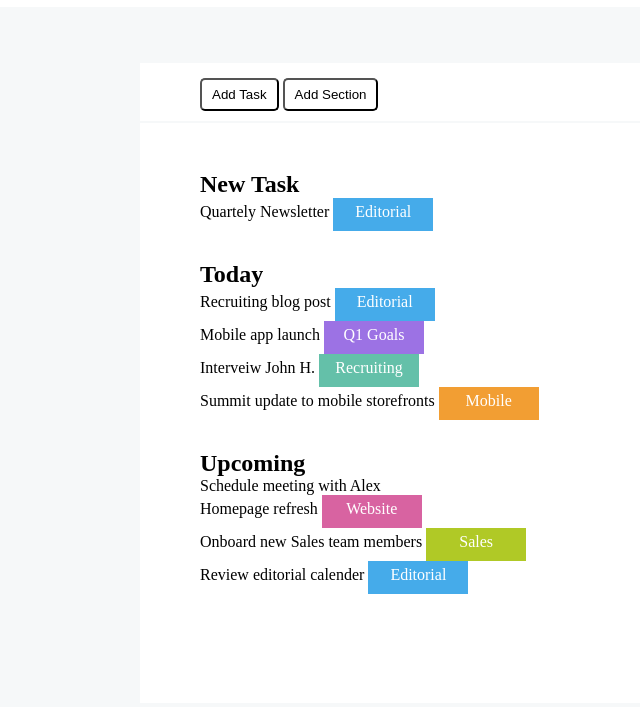
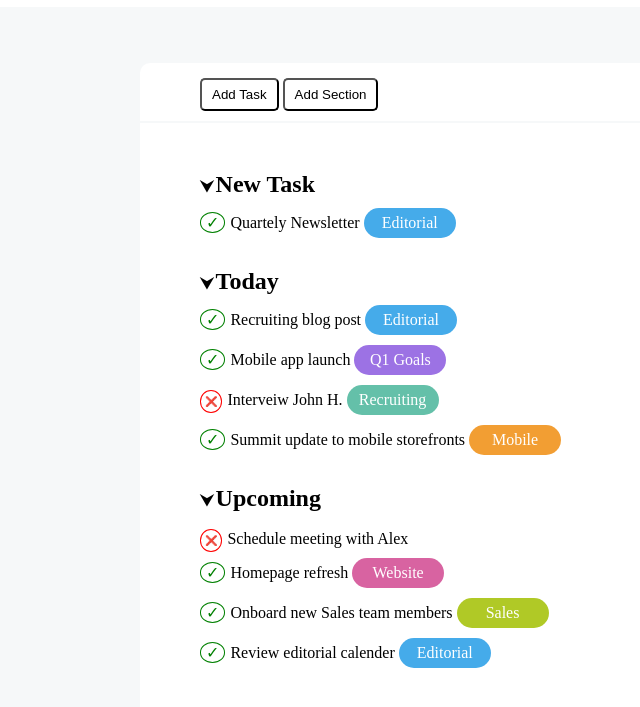
Before and after one commit to Ashour100/html-css-toboolist, a plain HTML site: page index.html in a window 1280 px wide. Shown: the part 63-770 px from the top of the page, without its empty margins (0-640 px from the left). Drawn offline with Linux system fonts and the light colour scheme.

Commit message:
Final edition

```diff
--- a/index.html
+++ b/index.html
@@ -15,25 +15,28 @@
         <input type="button" value="Add Section">
         <hr>
         <div class="continitore">
+            <!-- First section -->
             <h2>New Task</h2>
-            <span class="si">Quartely Newsletter</span>
+                <span class="a si">&#10003;</span><span>Quartely Newsletter</span>
                 <span class="b lblue">Editorial</span><br>
+            <!-- Second Section -->
             <h2>Today</h2>
-            <span class="si">Recruiting blog post</span>
+                <span class="a si">&#10003;</span><span>Recruiting blog post</span>
                 <span class="b lblue">Editorial</span><br>
-            <span class="si">Mobile app launch</span>
+                <span class="a si">&#10003;</span><span>Mobile app launch</span>
                 <span class="b purple">Q1 Goals</span><br>
-            <span class="no">Interveiw John H.</span>
+                <span class="a no">&#10060;</span><span>Interveiw John H.</span>
                 <span class="b green">Recruiting</span><br>
-            <span class="si">Summit update to mobile storefronts</span>
+                <span class="a si">&#10003;</span><span>Summit update to mobile storefronts</span>
                 <span class="b orange">Mobile</span><br>
-            <h2>Upcoming</h2>
-            <span class="no">Schedule meeting with Alex</span><br>
-            <span class="si">Homepage refresh</span>
+            <!-- Third Section -->
+            <h2>Upcoming</h2><br>
+                <span class="a no">&#10060;</span><span>Schedule meeting with Alex</span><br>
+                <span class="a si">&#10003;</span><span>Homepage refresh</span>
                 <span class="b lpurple">Website</span><br>
-            <span class="si">Onboard new Sales team members</span>
+                <span class="a si">&#10003;</span><span>Onboard new Sales team members</span>
                 <span class="b lgreen">Sales</span><br>
-            <span class="si">Review editorial calender</span>
+                <span class="a si">&#10003;</span><span>Review editorial calender</span>
                 <span class="b lblue">Editorial</span><br>
         </div>
     </main>
--- a/style.css
+++ b/style.css
@@ -26,11 +26,12 @@ header>h1{
 }
 main{
     width: 1000px;
-    height: 80vh;
+    height: 90vh;
     margin: 7vh auto;
     background-color: white;
     padding: 15px 60px;
     position: relative;
+    border-radius: 10px;
 }
 hr{
     background-color:#f6f8f9 ;
@@ -52,17 +53,19 @@ input:hover{
     border-color: #47adf1;
 }
 .continitore{
-    width: 1000px;
+    width: 100%;
     height: 80vh;
-    margin-top:30px ;
+    margin-top:30px;
 }
 .b{
     display: inline-block;
     text-align: center;
     padding: 5px 8px;
-    height:33px;
-    width: 100px;
+    height:30px;
+    width: 92px;
     color: white;
+    border-radius: 15px;
+    line-height: 20px;
 }
 h2{
     padding-top: 30px;
@@ -85,3 +88,27 @@ h2{
 .lgreen{
     background-color: #b0c926;
 }
+.a{
+    /* height: 20px;
+    width: 20px; */
+    margin-right: 5px;
+    border-radius: 50%;
+}
+.si{
+    border: 1px solid green;
+    color: green;
+    padding: 1px 5px;
+}
+.no{
+    border: 1px solid red;
+    font-size: 10px;
+    padding: 5px 4px;
+}
+span{
+    margin-top: 10px;
+}
+h2::before{
+    content: "\2B9F";
+    font-size: medium;
+    margin-right: 2px;
+}
```
Lines whose indentation alone changed are shown as unchanged.
